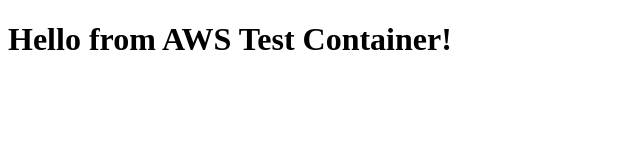
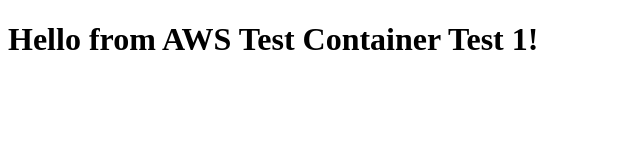
Before and after one commit to irazer19/aws-codepipeline, a plain HTML site: page apps/index.html in a window 1280 px wide. Shown: the whole page, without its empty margins (0-640 px from the left). Drawn offline with Linux system fonts and the light colour scheme.

Commit message:
codepipeline test1

```diff
--- a/apps/index.html
+++ b/apps/index.html
@@ -4,6 +4,6 @@
     <title>AWS Test</title>
 </head>
 <body>
-    <h1>Hello from AWS Test Container!</h1>
+    <h1>Hello from AWS Test Container Test 1!</h1>
 </body>
 </html>
```
